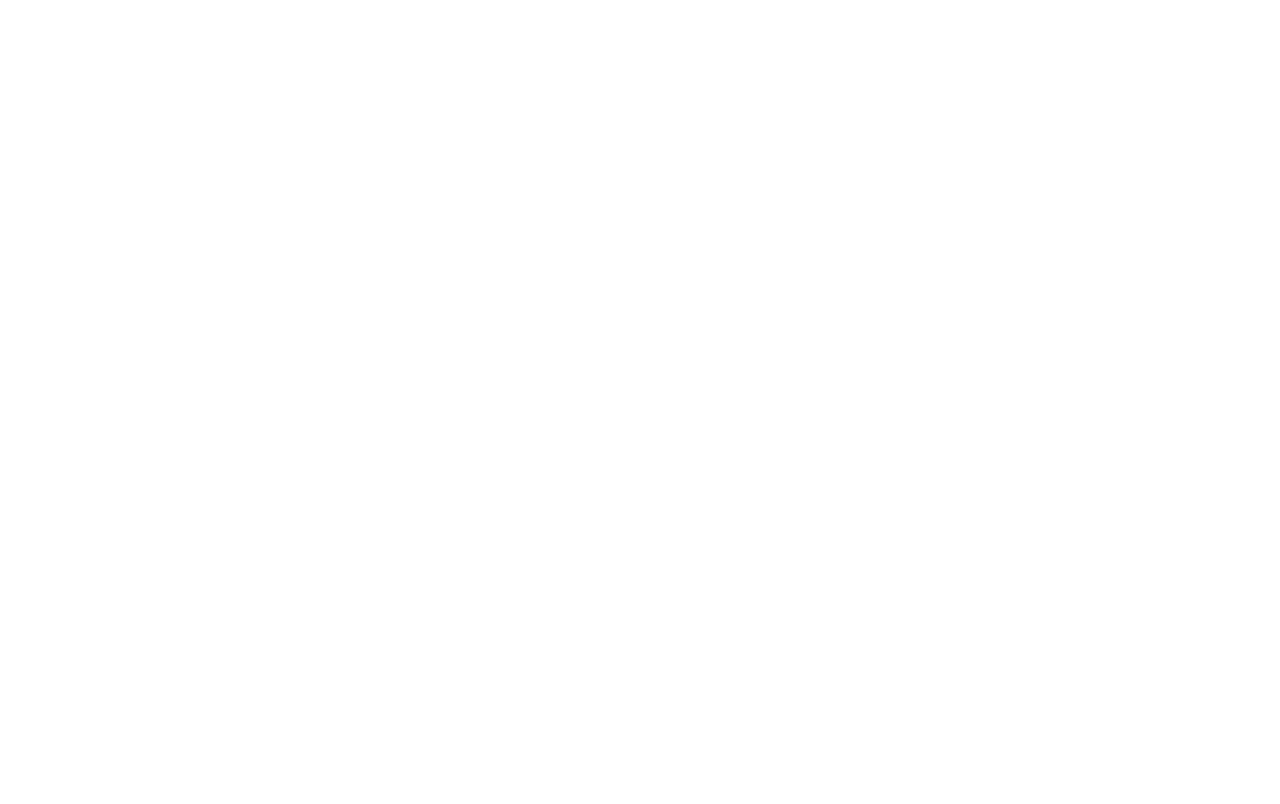
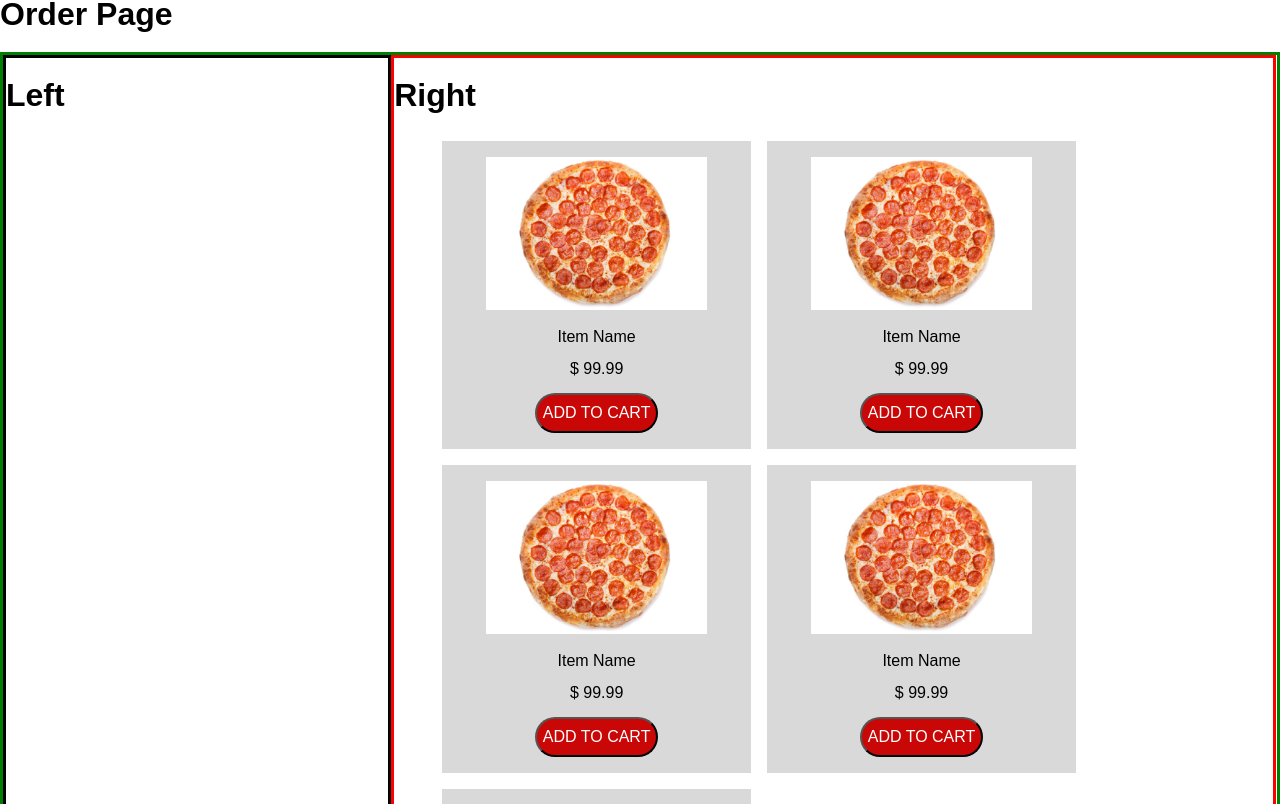
Before and after one commit to MatthewSDick/capstone-parisi-pizza, a React (Create React App) app: page /order in a window 1280 px wide. Shown: the part 476-1280 px from the top of the page. Before the commit the page ends 800 px from the top, so only its background shows below. Built offline with nearby package versions, Linux system fonts and the light colour scheme.

Commit message:
Save point

```diff
--- a/src/index.css
+++ b/src/index.css
@@ -627,3 +627,37 @@ footer {
   padding-right: 1rem;
   text-align: right;
 }
+
+.order-page {
+  display: flex;
+  flex-wrap: wrap;
+  flex-direction: row;
+}
+
+.order-page-left {
+  width: 30%;
+}
+
+.order-page-right {
+  width: 69%;
+}
+
+.order-item {
+  background-color: #D9D9D9;
+  width: 33%;
+  /* width: 20rem; */
+  text-align: center;
+  padding: 1rem;
+  margin: 0.5rem
+}
+
+.order-image {
+  /* height: 100%; */
+  width: 80%;
+}
+
+.catagory-list {
+  list-style: none;
+  display: flex;
+  flex-wrap: wrap;
+}
--- a/src/pages/OrderPage.jsx
+++ b/src/pages/OrderPage.jsx
@@ -1,7 +1,68 @@
 import React from 'react'
+import Header from '../components/Header'
+import Footer from '../components/Footer'
 
 const OrderPage = () => {
-  return <div></div>
+  return (
+    <div>
+      <Header />
+      <h1>Order Page</h1>
+      <div
+        className="order-page"
+        style={{ borderStyle: 'solid', borderColor: 'green' }}
+      >
+        <div
+          className="order-page-left"
+          style={{ borderStyle: 'solid', borderColor: 'black' }}
+        >
+          <h1>Left</h1>
+        </div>
+
+        <div
+          className="order-page-right"
+          style={{ borderStyle: 'solid', borderColor: 'red' }}
+        >
+          <h1>Right</h1>
+          <ul className="catagory-list">
+            {/* map from API */}
+            <li className="order-item">
+              <img className="order-image" src="./images/pepperoni-pizz.jpg" />
+              <p>Item Name</p>
+              <p>$ 99.99</p>
+              <button className="add-to-cart">ADD TO CART</button>
+            </li>
+            <li className="order-item">
+              <img className="order-image" src="./images/pepperoni-pizz.jpg" />
+              <p>Item Name</p>
+              <p>$ 99.99</p>
+              <button className="add-to-cart">ADD TO CART</button>
+            </li>
+            <li className="order-item">
+              <img className="order-image" src="./images/pepperoni-pizz.jpg" />
+              <p>Item Name</p>
+              <p>$ 99.99</p>
+              <button className="add-to-cart">ADD TO CART</button>
+            </li>
+            <li className="order-item">
+              <img className="order-image" src="./images/pepperoni-pizz.jpg" />
+              <p>Item Name</p>
+              <p>$ 99.99</p>
+              <button className="add-to-cart">ADD TO CART</button>
+            </li>
+            <li className="order-item">
+              <img className="order-image" src="./images/pepperoni-pizz.jpg" />
+              <p>Item Name</p>
+              <p>$ 99.99</p>
+              <button className="add-to-cart">ADD TO CART</button>
+            </li>
+            {/* bottom of the map loop */}
+          </ul>
+        </div>
+      </div>
+      <div></div>
+      <Footer />
+    </div>
+  )
 }
 
 export default OrderPage
```
